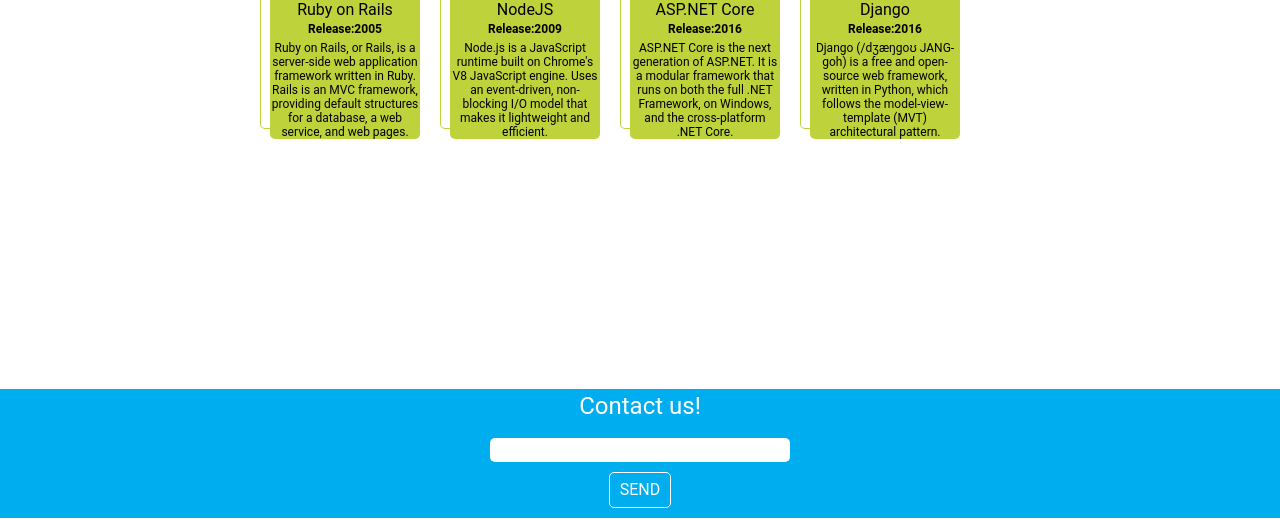
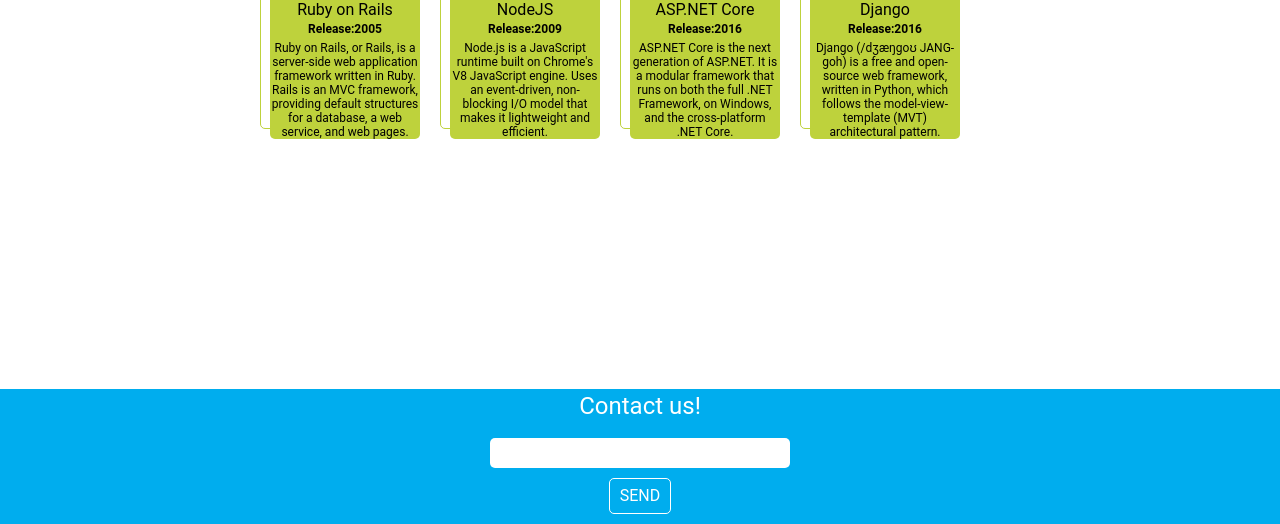
Before and after one commit to HarryPerez/fp-react, a plain HTML site: page index.html in a window 1280 px wide. Shown: the part 1056-1580 px from the top of the page. Drawn offline with nearby package versions, Linux system fonts and the light colour scheme; files that its build step writes are made by us from their sources; a web font is replaced by a local one.

Commit message:
Fixed some styles errors

```diff
--- a/index.html
+++ b/index.html
@@ -92,7 +92,7 @@
     <h2 class="footer-title">Contact us!</h2>
     <form class="footer-container">
       <input class="footer-input" type="text" name="info">
-      <button class="footer-submit" type="submit" value="submit">SEND</button>
+      <button class="footer-submit" type="submit" value="submit">send</button>
     </form>
   </footer>
 </body>
--- a/scss/styles.scss
+++ b/scss/styles.scss
@@ -108,7 +108,6 @@
   background-color: $blue;
   display: flex;
   flex-direction: column;
-  height: auto;
   padding: 10px;
   width: 100%;
 }
@@ -128,7 +127,7 @@
 
 .footer-input {
   border-radius: 5px;
-  height: 3vh;
+  height: 30px;
   margin-bottom: 10px;
 }
 
@@ -140,4 +139,5 @@
   color: $white;
   font-size: $font-medium;
   padding: 10px;
+  text-transform: uppercase;
 }
```
